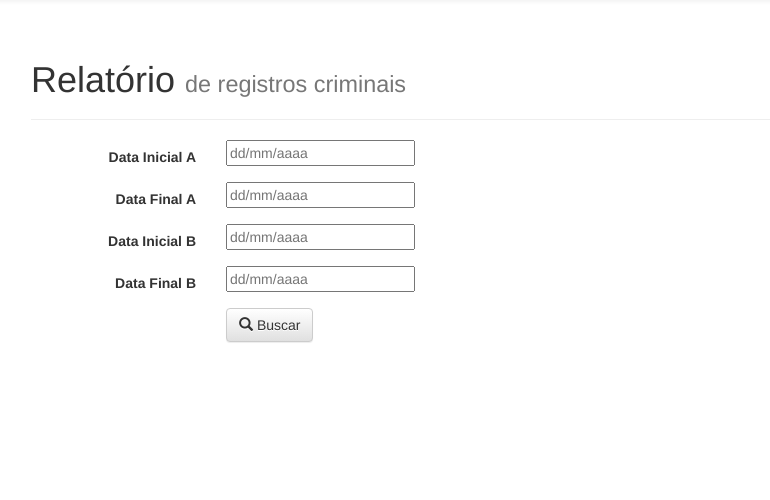
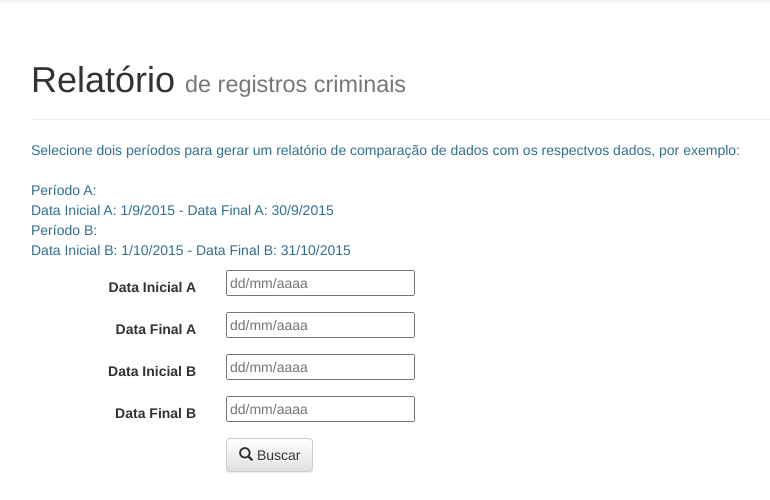
Before and after one commit to efraimmgon/geo, a Django app: template templates/analise_criminal/relatorio.html in a window 1280 px wide. Shown: the part 52-552 px from the top of the page, without its empty margins (39-809 px from the left). Run offline with Django 3.2, Linux system fonts and the light colour scheme; the template is opened without the code that fills it: values that come from a table or form of the project are taken from there, others are empty; parts of the project's set-up code (start-up, migrations or seed data) failed here and were passed over; some libraries are stand-ins or nearby versions.

Commit message:
Add instructions to relatorio.html

```diff
--- a/analise_criminal/views.py
+++ b/analise_criminal/views.py
@@ -68,6 +68,7 @@ def mapAjax(request):
 	return HttpResponse(json_data, content_type='application/json')
 
 
+@login_required
 def report(request):
 	form = ReportForm()
 	context = {'form': form}
--- a/templates/analise_criminal/relatorio.html
+++ b/templates/analise_criminal/relatorio.html
@@ -14,6 +14,15 @@
 			<div class="page-header">
 				<h1>Relatório <small>de registros criminais</small></h1>
 			</div>
+
+			<p class="text-info">
+				Selecione dois períodos para gerar um relatório de
+				comparação de dados com os respectvos dados, por exemplo: <br /><br />
+				Período A:<br />
+				Data Inicial A: 1/9/2015 - Data Final A: 30/9/2015 <br />
+				Período B:<br />
+				Data Inicial B: 1/10/2015 - Data Final B: 31/10/2015
+			</p>
 
 			<form class="form-horizontal" method='get' action="{% url 'analise_criminal:make_report' %}">
 			{% for field in form %}
```
